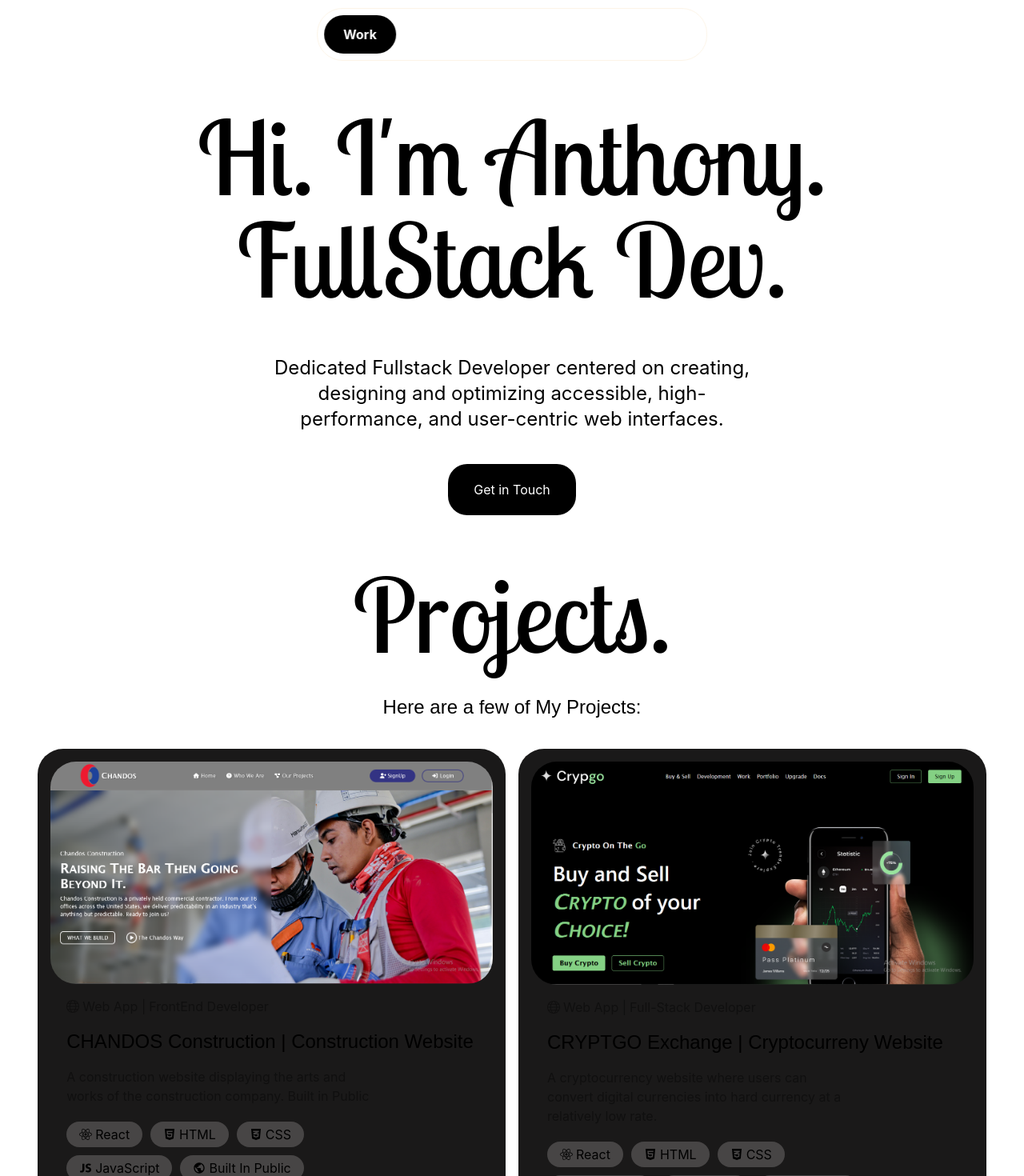
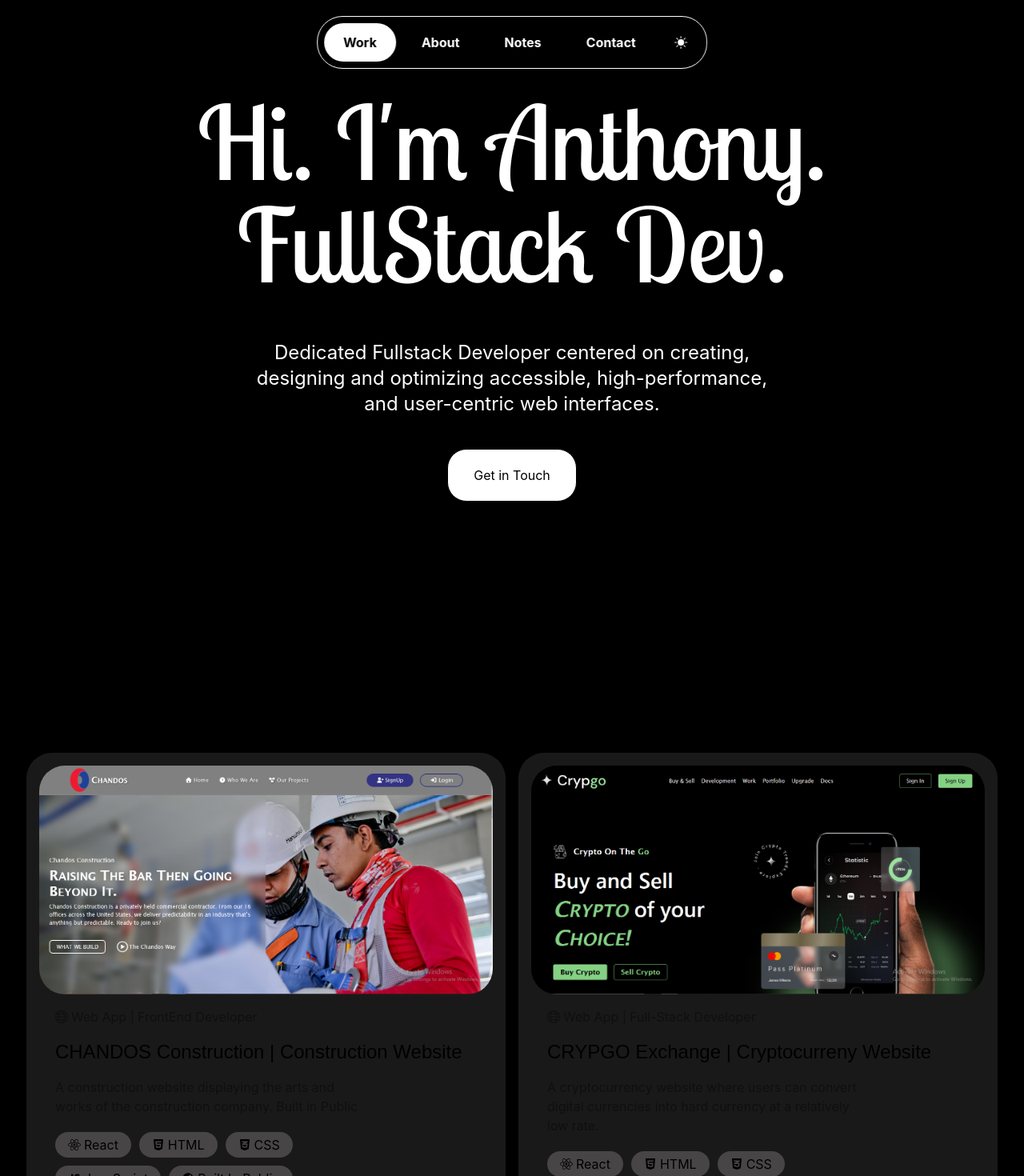
Before and after one commit to TONY65391/NEWPORTFOLIO, a React (Vite) app: page / in a window 1280 px wide. Shown: the top 1470 px of the page at 80% size. Built offline with nearby package versions, Linux system fonts and the light colour scheme; a web font is replaced by a local one.

Commit message:
third commit

```diff
--- a/src/App.css
+++ b/src/App.css
@@ -10,6 +10,7 @@ body{
     width: min(1600px, 100%);
     margin: auto;
 }
+section{border: 1px solid transparent;}
 .HERO{
     background-image: url("../public/portfolio_favicon.png");
     background-size: cover;
@@ -20,12 +21,6 @@ body{
 .HEADER{
     -webkit-backdrop-filter: blur(10px);
     backdrop-filter: blur(10px);
-    border: none;
-    position: fixed;
-    top: 10px;
-    left: 50%;
-    transform: translateX(-50%);
-    border: 1px solid rgba(245, 222, 179, 0.322);
 }
 .HEADING{
   font-family: "Lobster Two", sans-serif;
--- a/src/App.jsx
+++ b/src/App.jsx
@@ -1,5 +1,5 @@
 import "./App.css"
-// import { ThemeProvider } from "./context/ThemeContext.jsx";
+import { useState } from "react"
 import Header from "./components/Header.jsx"
 import { Routes, Route } from "react-router-dom"
 import Home from "./pages/Home.jsx"
@@ -7,11 +7,17 @@ import About from "./pages/About.jsx"
 
 function App(){
 
+  const [dark, setDarkMode] = useState(true)
+
+  const toggleDarkMode = () => {
+    setDarkMode(!dark)
+  }
+
   return(
     <>
-        <Header />
+        <Header theme={dark} setTheme={toggleDarkMode} />
         <Routes>
-          <Route path="/" element={<Home/>}/>
+          <Route path="/" element={<Home theme={dark} />}/>
           <Route path="/about" element={<About/>}/>
         </Routes>
     </>
--- /dev/null
+++ b/src/components/Contact.jsx
@@ -0,0 +1,9 @@
+import Heading from "./Heading"
+
+export default function Contact(){
+    return(
+        <section>
+            <Heading heading="Contact." headingAlign="center" subHeading="Have an idea? Feel free to contact me: " subAlign="center" />
+        </section>
+    )
+}
--- a/src/components/Header.jsx
+++ b/src/components/Header.jsx
@@ -1,11 +1,19 @@
-import Menu from "./Menu";
+import { Link } from "react-router-dom"
+import { FaRegMoon } from "react-icons/fa";
+import { BsSunFill } from "react-icons/bs";
 
-
-export default function Header(){
+export default function Header({theme, setTheme}){
 
     return(
-        <header className="HEADER w-fit m-auto p-2 rounded-4xl">
-            <Menu/>
+        <header className={`HEADER ${ theme ? "border-rgba(245,222,179,0.322) border-white" : "border-black" } border-1 flex p-2 rounded-4xl w-fit fixed left-1/2 -translate-x-1/2 top-5`}>
+            <div className={`flex items-center justify-between space-x-2`}>
+                <Link to={'/'} className={`${ theme ? "bg-white text-black" : "bg-black text-white" }  py-3 font-bold transition-bg duration-200 rounded-3xl flex items-center justify-center md:px-6 px-3`}>Work</Link>
+                <Link to={'/about'} className={`${ theme ? "hover:bg-white text-white hover:text-black" : "hover:bg-black text-black hover:text-white"} py-3 font-bold transition-bg duration-200 rounded-3xl flex items-center justify-center md:px-6 px-3`}>About</Link>
+                <Link to={'/notes'} className={`${ theme ? "hover:bg-white text-white hover:text-black" : "hover:bg-black text-black hover:text-white"} py-3 font-bold transition-bg duration-200 rounded-3xl flex items-center justify-center md:px-6 px-3`}>Notes</Link>
+                <Link to={'/contact'} className={`${ theme ? "hover:bg-white text-white hover:text-black" : "hover:bg-black text-black hover:text-white"} py-3 font-bold transition-bg duration-200 rounded-3xl flex items-center justify-center md:px-6 px-3`}>Contact</Link>
+
+                <button type="button" onClick={() => {setTheme()}} className={`${ theme ? "text-white hover:bg-white hover:text-black" : " hover:bg-black hover:text-white text-black" } p-4 cursor-pointer transition-bg duration-200 rounded-4xl`}>{ theme ? <BsSunFill/> : <FaRegMoon/> }</button>
+            </div>
         </header>
     )
 }
--- a/src/components/Heading.jsx
+++ b/src/components/Heading.jsx
@@ -1,9 +1,9 @@
 
-export default function Heading(props){
+export default function Heading(props,theme){
     return(
         <div className="my-5">
-            <h2 className={`HEADING lg:text-9xl my-5 md:text-6xl text-5xl text-${props.headingAlign} font-bolder`}>{props.heading}</h2>
-            <p className={`FONT text-${props.subAlign} mt-9 md:text-2xl text-lg`}>{props.subHeading}</p>
+            <h2 className={`HEADING ${ theme ? "text-white" : "text-black" } lg:text-9xl my-5 md:text-6xl text-5xl text-${props.headingAlign} font-bolder`}>{props.heading}</h2>
+            <p className={`FONT ${ theme ? "text-black" : "text-black" } text-${props.subAlign} mt-9 md:text-2xl text-lg`}>{props.subHeading}</p>
         </div>
     )
 }
--- a/src/components/Hero.jsx
+++ b/src/components/Hero.jsx
@@ -1,13 +1,13 @@
 import { Link } from "react-router-dom"
 
-export default function Hero(){
+export default function Hero({ theme }){
 
     return(
-        <section className="h-fit py-10 mt-10 flex items-center flex-col justify-center">
-            <h1 className="lg:text-9xl md:text-6xl text-5xl HEADING text-bold my-9 text-center">Hi. I'm Anthony. <br />FullStack Dev.</h1>
-            <p className="text-2xl my-5 lg:max-w-[50%] text-center mt-5 mx-auto">Dedicated Fullstack Developer centered on creating, designing and optimizing accessible, high-performance, and user-centric web interfaces.</p>
+        <section className={`${ theme ? "bg-black" : "bg-white" } h-fit py-10 w-full pt-10 flex items-center flex-col justify-center`}>
+            <h1 className={`${ theme ? "text-white" : "text-black" } lg:text-9xl md:text-6xl text-5xl HEADING text-bold my-9 pt-9 text-center`}>Hi. I'm Anthony. <br />FullStack Dev.</h1>
+            <p className={`${ theme ? "text-white" : "text-black" } text-2xl my-5 lg:max-w-[50%] text-center mt-5 mx-auto`}>Dedicated Fullstack Developer centered on creating, designing and optimizing accessible, high-performance, and user-centric web interfaces.</p>
 
-            <Link className="lg:px-8 lg:py-5 md:px-5 md:py-4 px-4 py-3 bg-black dark:bg-white dark:text-black text-white mt-5 rounded-3xl " to={'/'}>Get in Touch</Link>
+            <Link className={`${ theme ? "bg-white text-black hover:bg-black hover:text-white" : "bg-black text-white hover:bg-white hover:text-black" } border-1 lg:px-8 lg:py-5 md:px-5 md:py-4 px-4 py-3 mt-5 rounded-3xl`} to={'/'}>Get in Touch</Link>
         </section>
     )
 }
--- a/src/components/Menu.jsx
+++ /dev/null
@@ -1,27 +0,0 @@
-import { useState, useEffect } from "react";
-import { Link } from "react-router-dom"
-import { CiSun } from "react-icons/ci";
-import { FaRegMoon } from "react-icons/fa";
-
-export default function Menu(){
-    const [darkMode, setDarkMode] = useState(true);
-
-    useEffect(() => {
-        if (darkMode) {
-            document.documentElement.classList.add("dark");
-        } else {
-            document.documentElement.classList.remove("dark");
-        }
-    }, [darkMode]);
-
-    return(
-        <div className={`flex items-center justify-between space-x-2`}>
-            <Link to={'/'} className="py-3 hover:bg-white font-bold hover:text-black transition-bg duration-200 rounded-3xl flex items-center justify-center md:px-6 px-3 dark:bg-white bg-black dark:text-black text-white">Work</Link>
-            <Link to={'/about'} className={`${ darkMode ? "text-white" : "text-black" } py-3 hover:bg-white font-bold hover:text-black transition-bg duration-200 rounded-3xl flex items-center justify-center md:px-6 px-3`}>About</Link>
-            <Link to={'/notes'} className={`${ darkMode ? "text-white" : "text-black" } py-3 hover:bg-white font-bold hover:text-black transition-bg duration-200 rounded-3xl flex items-center justify-center md:px-6 px-3`}>Notes</Link>
-            <Link to={'/contact'} className={`${ darkMode ? "text-white" : "text-black" } py-3 hover:bg-white font-bold hover:text-black transition-bg duration-200 rounded-3xl flex items-center justify-center md:px-6 px-3`}>Contact</Link>
-
-            <button type="button" onClick={() => {setDarkMode(!darkMode)}} className={`${ darkMode ? "text-white" : "text-black" } p-4 hover:bg-gray-500 cursor-pointer transition-bg duration-200 rounded-4xl`}>{ darkMode ? <CiSun/> : <FaRegMoon/> }</button>
-        </div>
-    )
-}
--- a/src/components/Projects.jsx
+++ b/src/components/Projects.jsx
@@ -7,15 +7,15 @@ import Moviebox from "../assets/projects/moviebox.png"
 import VirtualCall from "../assets/projects/virtual_call.png"
 import Vla from "../assets/projects/vla.png"
 
-export default function Projects(){
+export default function Projects({ theme }){
     return(
-        <section className="md:w-[95%] mx-auto">
+        <section className={`${ theme ? "bg-black" : "bg-white" }`}>
             <Heading heading='Projects.' headingAlign='center' subHeading='Here are a few of My Projects:' subAlign='center' />
-            <div className="grid grid-cols-1 md:grid-cols-2 mt-9 gap-4">
+            <div className="grid grid-cols-1 md:grid-cols-2 md:w-[95%] mx-auto py-9 margin-0 pt-9 gap-4">
 
                 <Project src={Chandos} role='FrontEnd Developer' title="CHANDOS Construction | Construction Website" desc="A construction website displaying the arts and works of the construction company. Built in Public" display6="hidden" display7="hidden" display8="hidden" display9="hidden" display10="hidden" display11="hidden" display12="hidden" display13="hidden"/>
 
-                <Project src={Cryptgo} role="Full-Stack Developer" title="CRYPTGO Exchange | Cryptocurreny Website" desc="A cryptocurrency website where users can convert digital currencies into hard currency at a relatively low rate." display5="hidden" display6="hidden" display10="hidden" display12="hidden" display13="hidden"/>
+                <Project src={Cryptgo} role="Full-Stack Developer" title="CRYPGO Exchange | Cryptocurreny Website" desc="A cryptocurrency website where users can convert digital currencies into hard currency at a relatively low rate." display5="hidden" display6="hidden" display10="hidden" display12="hidden" display13="hidden"/>
 
                 <Project src={Feane} role="Full-Stack Developer" title="FEANE's Restaurant and Eatery | Restaurant Website" desc="A restaurant website where users can place food orders, view menu and pay directly online. API Integration. Built in Public." display1="hidden" display7="hidden" display8="hidden" display9="hidden" display11="hidden"  display12="hidden"/>
 
--- a/src/pages/Home.jsx
+++ b/src/pages/Home.jsx
@@ -2,13 +2,15 @@
 import Hero from "../components/Hero"
 import Projects from "../components/Projects"
 import TechStack from "../components/TechStack"
+import Contact from "../components/Contact"
 
-export default function Home(){
+export default function Home({ theme }){
     return(
-        <main className={`min-h-screen dark:bg-black dark:text-white bg-white text-black max-w-[100%] overflow-hidden p-4`}>
-            <Hero/>
-            <Projects/>
-            <TechStack/>
+        <main className={`min-h-screen dark:bg-black dark:text-white bg-white text-black max-w-[100%] overflow-hidden`}>
+            <Hero theme={theme} />
+            <Projects theme={theme}/>
+            <TechStack theme={theme}/>
+            <Contact theme={theme}/>
         </main>
     )
 }
```
Also changed, not shown: src/components/TechStack.jsx (+5 -5 lines).
